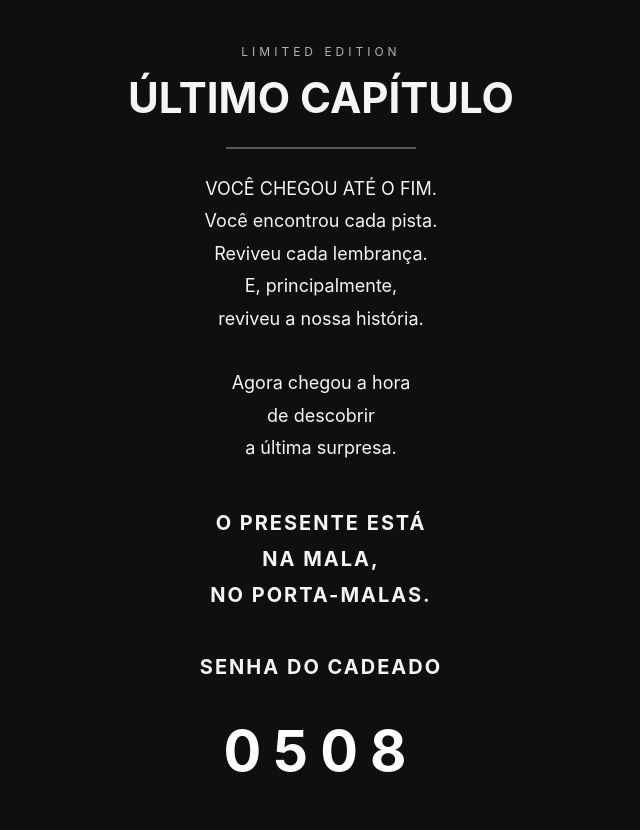
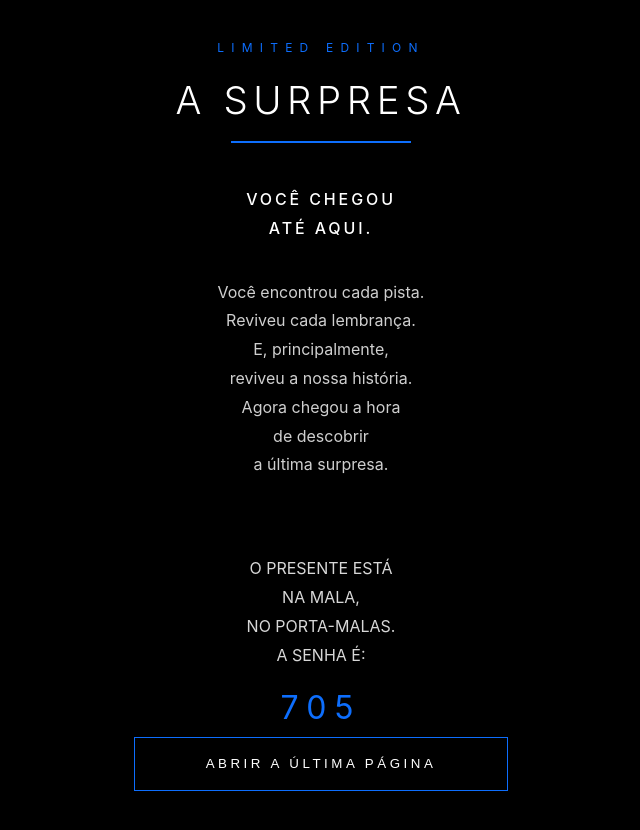
Before and after one commit to LarissaBCarv/capitulo-5, a React (Vite) app: page /presente in a window 1280 px wide. Shown: the top 830 px of the page, without its empty margins (319-959 px from the left). Built offline with nearby package versions, Linux system fonts and the light colour scheme.

Commit message:
Atualização

```diff
--- a/src/components/ChapterLayout/ChapterLayout.css
+++ b/src/components/ChapterLayout/ChapterLayout.css
@@ -145,10 +145,12 @@
   background: #0d6efd;
 }
 
+/* Imagem maior usada em capítulos específicos */
 .bigger-image {
   transform: scale(1.25);
 }
 
+/* Layout lateral */
 .chapter__side {
   width: 100%;
 
@@ -163,6 +165,7 @@
 
 .chapter__side-text {
   flex: 1;
+
   margin-left: 25px;
 }
 
@@ -174,6 +177,7 @@
   width: 130px;
 }
 
+/* Imagem única */
 .chapter__single-image {
   width: 100%;
 
@@ -187,5 +191,77 @@
 }
 
 .chapter__single-image .chapter__photo {
-  width: 150px;
+  width: 90px;
 }
+
+/* Imagem + texto do QR Code */
+.chapter__single-clue {
+  width: 100%;
+
+  display: flex;
+  justify-content: center;
+  align-items: center;
+
+  gap: 20px;
+
+  margin: -30px 0 30px;
+}
+
+.chapter__single-clue .chapter__hint {
+  max-width: 150px;
+}
+
+.chapter__single-clue .final-image {
+  width: 150px !important;
+
+  transform: scale(0.95);
+
+  transition: 0.3s ease;
+}
+
+.chapter__single-clue .final-image:hover {
+  transform: scale(1.25);
+}
+
+.chapter__hint-final {
+  margin-top: 20px;
+
+  font-size: 1rem;
+}
+
+.password {
+  display: inline-block;
+
+  margin-top: 10px;
+
+  color: #0d6efd;
+
+  font-size: 2rem;
+
+  letter-spacing: 0.5rem;
+}
+
+.final__signature {
+  margin-top: 5px;
+  text-align: center;
+}
+
+.final__signature p {
+  margin: 0;
+  color: #a0a0a0;
+  font-size: 0.85rem;
+  letter-spacing: 0.35rem;
+  text-transform: uppercase;
+}
+
+.final__signature span {
+  display: block;
+  margin-top: 10px;
+  letter-spacing: 0.15rem;
+
+  font-family: "Bebas Neue", sans-serif;
+  font-size: 2.4rem;
+  font-weight: 400;
+
+  color: #0d6efd;
+}
--- a/src/components/ChapterLayout/ChapterLayout.jsx
+++ b/src/components/ChapterLayout/ChapterLayout.jsx
@@ -10,6 +10,7 @@ export default function ChapterLayout({
   rightImage,
   rightImageClass,
   singleImage,
+  showHintOnly,
   hint,
   buttonText,
   onButtonClick,
@@ -37,13 +38,17 @@ export default function ChapterLayout({
 
         <p className="chapter__story">{story}</p>
 
-        {singleImage ? (
-          <div className="chapter__single-image">
+        {showHintOnly ? (
+          <p className="chapter__hint chapter__hint-final">{hint}</p>
+        ) : singleImage ? (
+          <div className="chapter__single-clue">
             <img
               src={singleImage}
               alt=""
               className={`chapter__photo ${rightImageClass || ""}`}
             />
+
+            <p className="chapter__hint">{hint}</p>
           </div>
         ) : (
           <div className="chapter__clue">
@@ -59,11 +64,11 @@ export default function ChapterLayout({
           </div>
         )}
 
-        {singleImage && <p className="chapter__hint">{hint}</p>}
-
-        <button className="chapter__button" onClick={onButtonClick}>
-          {buttonText}
-        </button>
+        {buttonText && (
+          <button className="chapter__button" onClick={onButtonClick}>
+            {buttonText}
+          </button>
+        )}
       </section>
     </main>
   );
--- a/src/pages/Chapter5/Chapter5.jsx
+++ b/src/pages/Chapter5/Chapter5.jsx
@@ -33,12 +33,13 @@ export default function Chapter5() {
           <br />
           o mesmo pedido.
           <br />
-          E esse capítulo ainda não acabou.
+          Naquele dia, eu te entreguei uma pergunta
+          <br />
+          e você me entregou um futuro.
           <br />
           <br />
-          A próxima resposta está exatamente
-          <br />
-          onde tudo mudou.
+          Hoje, eu te entrego o <br />
+          próximo passo dessa história.
         </>
       }
       leftImage="/images/ana5.png"
--- /dev/null
+++ b/src/pages/FelizAniversario/FelizAniversario.jsx
@@ -0,0 +1,63 @@
+import "../../components/ChapterLayout/ChapterLayout.css";
+import { useEffect, useState } from "react";
+
+export default function FelizAniversario() {
+  const [visible, setVisible] = useState(false);
+
+  useEffect(() => {
+    const timer = setTimeout(() => {
+      setVisible(true);
+    }, 150);
+
+    return () => clearTimeout(timer);
+  }, []);
+
+  return (
+    <main className={`chapter ${visible ? "show" : ""}`}>
+      <section className="chapter__content">
+        {/* INTRO */}
+        <div className="chapter__edition">LIMITED EDITION</div>
+
+        {/* TÍTULO */}
+        <h1 className="chapter__title">FELIZ ANIVERSÁRIO</h1>
+
+        <div className="chapter__line"></div>
+
+        {/* TEXTO */}
+        <p className="chapter__story">
+          O presente foi pensado na nossa história.
+          <br />
+          Mas hoje...
+          <br />
+          Quem merece ser celebrada é você.
+          <br />
+          Feliz aniversário, meu amor.
+          <br />
+          <br />
+          Que os seus 30 anos sejam repletos de saúde, paz, conquistas e de tudo
+          aquilo que te faz feliz.
+          <br />
+          <br />
+          Eu espero poder estar ao seu lado em cada um desses momentos,
+          compartilhando a vida, as viagens, as vitórias, os dias comuns e todos
+          os capítulos que ainda vamos escrever.
+          <br />
+          <br />
+          Porque essa história nunca foi sobre chegar ao fim. Ela sempre foi
+          sobre continuar escolhendo você.
+          <br />
+          <br />
+          Eu te amo. Bem-vinda aos 30.
+          <br />
+          Você vai odiar.
+        </p>
+
+        {/* ASSINATURA */}
+        <div className="final__signature">
+          <p>DA SUA ETERNA</p>
+          <span>NISSA DA ESCOLA</span>
+        </div>
+      </section>
+    </main>
+  );
+}
--- a/src/pages/Final/Final.css
+++ b/src/pages/Final/Final.css
@@ -1,7 +1,9 @@
 .final-image {
-  transform: scale(1);
+  width: 150px !important;
+  transform: scale(1.15);
+  transition: 0.3s ease;
 }
 
 .final-image:hover {
-  transform: scale(1.3);
+  transform: scale(1.25);
 }
--- a/src/pages/Final/Final.jsx
+++ b/src/pages/Final/Final.jsx
@@ -8,7 +8,8 @@ export default function Final() {
     <ChapterLayout
       chapter="∞"
       title="EPÍLOGO"
-      singleImage
+      singleImage="/images/nos.png"
+      rightImageClass="final-image"
       subtitle={
         <>
           ANTES DO PRÓXIMO
@@ -39,7 +40,6 @@ export default function Final() {
           Olhe para ela onde seguimos viagem.
         </>
       }
-      singleImage="/images/nos.png"
       hint={
         <>
           Quando encontrar a resposta,
--- a/src/pages/Presente/Presente.jsx
+++ b/src/pages/Presente/Presente.jsx
@@ -1,18 +1,22 @@
-import "./Presente.css";
+import { useNavigate } from "react-router-dom";
+import ChapterLayout from "../../components/ChapterLayout/ChapterLayout";
 
-function Presente() {
+export default function Presente() {
+  const navigate = useNavigate();
+
   return (
-    <main className="final">
-      <div className="final__content">
-        <span className="final__edition">LIMITED EDITION</span>
-
-        <h1>Último Capítulo</h1>
-
-        <div className="line"></div>
-
-        <p>VOCÊ CHEGOU ATÉ O FIM.</p>
-
-        <p>
+    <ChapterLayout
+      chapter="∞"
+      title="A SURPRESA"
+      subtitle={
+        <>
+          VOCÊ CHEGOU
+          <br />
+          ATÉ AQUI.
+        </>
+      }
+      story={
+        <>
           Você encontrou cada pista.
           <br />
           Reviveu cada lembrança.
@@ -21,28 +25,29 @@ function Presente() {
           <br />
           reviveu a nossa história.
           <br />
-          <br />
           Agora chegou a hora
           <br />
           de descobrir
           <br />a última surpresa.
-        </p>
-
-        <div className="final__message">
+        </>
+      }
+      showHintOnly
+      hint={
+        <>
           O PRESENTE ESTÁ
           <br />
           NA MALA,
           <br />
           NO PORTA-MALAS.
           <br />
+          A SENHA É:
           <br />
-          SENHA DO CADEADO
+          <span className="password">705</span>
           <br />
-          <span className="password">0508</span>
-        </div>
-      </div>
-    </main>
+        </>
+      }
+      buttonText="ABRIR A ÚLTIMA PÁGINA"
+      onButtonClick={() => navigate("/feliz-aniversario")}
+    />
   );
 }
-
-export default Presente;
--- a/src/routes/Router.jsx
+++ b/src/routes/Router.jsx
@@ -12,6 +12,7 @@ import Chapter4 from "../pages/Chapter4/Chapter4";
 import Chapter5 from "../pages/Chapter5/Chapter5";
 import Final from "../pages/Final/Final";
 import Presente from "../pages/Presente/Presente";
+import FelizAniversario from "../pages/FelizAniversario/FelizAniversario";
 
 function Router() {
   return (
@@ -34,6 +35,7 @@ function Router() {
 
         <Route path="/scanner" element={<Scanner />} />
         <Route path="/qrcodes" element={<QRCodes />} />
+        <Route path="/feliz-aniversario" element={<FelizAniversario />} />
       </Routes>
     </BrowserRouter>
   );
```
